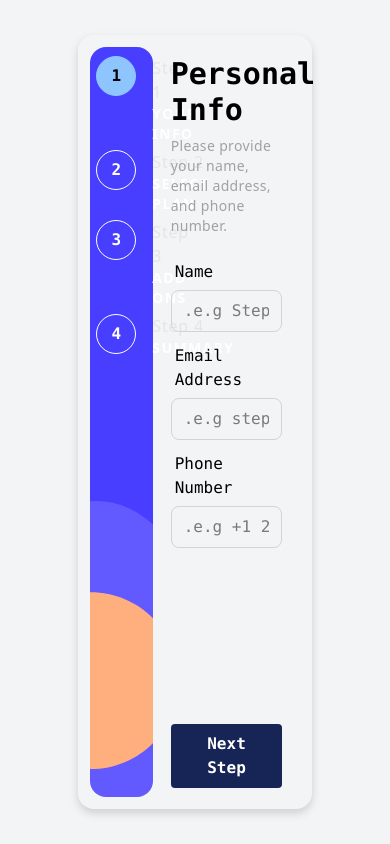
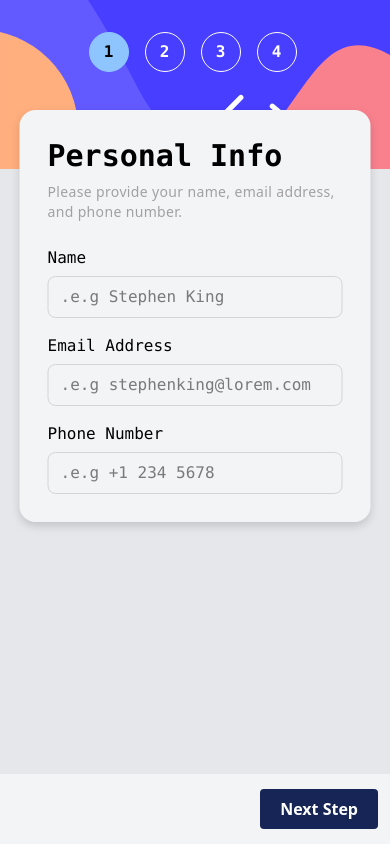
Before and after one commit to persian-ciel/Multi-Step-Site, a React app: page / in a window 390 px wide. Built offline with nearby package versions, Linux system fonts and the light colour scheme; the HTML template or start-up script is replaced by a standard one.

Commit message:
Adding mobile responsive

```diff
--- a/src/App.jsx
+++ b/src/App.jsx
@@ -2,8 +2,13 @@ import { useState } from "react";
 import Sidebar from "./Components/Sidebar";
 import MainContent from "./Components/MainContent";
 import { validateStep1 } from "./validation/InfoInputValidate";
+import useIsMobile from "./hooks/useIsMobile";
+import NextPage from "./Components/Common/ButtonNextPage";
+import GoBack from "./Components/Common/ButtonGoBack";
+import ConfirmButton from "./Components/Common/ConfirmButton";
 
 function App() {
+  const isMobile = useIsMobile();
   const [activeStep, setActiveStep] = useState(1);
   const [formData, setFormData] = useState({
     name: "",
@@ -21,7 +26,65 @@ function App() {
     setActiveStep(newStep);
   };
 
-  return (
+  const goNext = () => {
+    const stepErrors = validateStep1(formData);
+    setErrors(stepErrors);
+    if (Object.keys(stepErrors).length > 0) return;
+
+    setActiveStep((prev) => Math.min(prev + 1, 4));
+  };
+
+  return isMobile ? (
+    <div className="relative overflow-hidden h-screen bg-gray-200">
+      <Sidebar activeStep={activeStep} onStepClick={handleStepChange} />
+      <div className="absolute top-[13%] left-1/2 -translate-x-1/2 w-[90%] rounded-2xl drop-shadow-lg bg-gray-100 p-3">
+        <MainContent
+          activeStep={activeStep}
+          setActiveStep={setActiveStep}
+          formData={formData}
+          setFormData={setFormData}
+          errors={errors}
+          setErrors={setErrors}
+        />
+      </div>
+      <div className="flex h-1/12 w-full absolute bottom-0 items-center bg-gray-100">
+        {activeStep === 1 ? (
+          <div className="absolute right-0 mr-3">
+            <NextPage onClick={goNext} />
+          </div>
+        ) : activeStep === 4 ? (
+          <>
+            <div className="absolute left-0">
+              <GoBack setActiveStep={setActiveStep} />
+            </div>
+            <div className="absolute right-0 mr-3">
+              <ConfirmButton onClick={() => setActiveStep("confirm")} />
+            </div>
+          </>
+        ) : activeStep === 2 ? (
+          <>
+            <div className="absolute left-0">
+              <GoBack setActiveStep={setActiveStep} />
+            </div>
+            <div className="absolute right-0 mr-3">
+              <NextPage setActiveStep={setActiveStep} />
+            </div>
+          </>
+        ) : activeStep === 3 ? (
+          <>
+            <div className="absolute left-0">
+              <GoBack setActiveStep={setActiveStep} />
+            </div>
+            <div className="absolute right-0 mr-3">
+              <NextPage setActiveStep={setActiveStep} />
+            </div>
+          </>
+        ) : (
+          <></>
+        )}
+      </div>
+    </div>
+  ) : (
     <div className="flex h-screen justify-center items-center bg-gray-100">
       <div className="flex h-[91.6667vh] mx-auto my-auto w-3/5 justify-center items-center rounded-2xl drop-shadow-lg bg-gray-100 p-3">
         <Sidebar activeStep={activeStep} onStepClick={handleStepChange} />
--- a/src/Components/MainContent.jsx
+++ b/src/Components/MainContent.jsx
@@ -4,6 +4,7 @@ import Step2 from "./Pages/Plan/index";
 import Step3 from "./Pages/Add-ons/index";
 import Step4 from "./Pages/Summary/index";
 import ConfirmPage from "./Pages/Summary/ConfirmPage";
+import useIsMobile from "../hooks/useIsMobile";
 
 
 function MainContent({
@@ -14,7 +15,26 @@ function MainContent({
   errors,
   setErrors,
 }) {
-  return (
+  const isMobile = useIsMobile();
+  return isMobile ? (
+    <main className="flex-1 h-full">
+      <div className="font-mono h-full  ">
+        {activeStep === 1 && (
+          <Step1
+            formData={formData}
+            setFormData={setFormData}
+            errors={errors}
+            setErrors={setErrors}
+            setActiveStep={setActiveStep}
+          />
+        )}
+        {activeStep === 2 && <Step2 setActiveStep={setActiveStep} />}
+        {activeStep === 3 && <Step3 setActiveStep={setActiveStep} />}
+        {activeStep === 4 && <Step4 setActiveStep={setActiveStep} />}
+        {activeStep === "confirm" && <ConfirmPage />}
+      </div>
+    </main>
+  ) : (
     <main className="flex-1 h-full">
       <div className="font-mono h-full py-[6%] px-[12%]">
         {activeStep === 1 && (
--- a/src/Components/Pages/Add-ons/index.jsx
+++ b/src/Components/Pages/Add-ons/index.jsx
@@ -1,17 +1,48 @@
 import React from "react";
 import PageTilte from "../../Common/PageTitle";
-import CheckboxAddons from "./Checkbox"
+import CheckboxAddons from "./Checkbox";
 import NextPage from "../../Common/ButtonNextPage";
 import GoBack from "../../Common/ButtonGoBack";
+import useIsMobile from "../../../hooks/useIsMobile";
 
 function Step3({ setActiveStep }) {
+  const isMobile = useIsMobile();
   const list = [
-    { id: 1, top: "Online service", des: "Access to multiplayer games", per: 1 },
+    {
+      id: 1,
+      top: "Online service",
+      des: "Access to multiplayer games",
+      per: 1,
+    },
     { id: 2, top: "Larger storage", des: "Extra 1TB of cloud save", per: 2 },
-    { id: 3, top: "Customizable profile", des: "Custom theme on your profile", per: 2 },
+    {
+      id: 3,
+      top: "Customizable profile",
+      des: "Custom theme on your profile",
+      per: 2,
+    },
   ];
 
-  return (
+  return isMobile ? (
+    <div className="relative h-full p-4">
+      <PageTilte
+        titleName="Pick add-ons"
+        text="Add-ons help enhance your gaming experience."
+      />
+
+      {list.map((chebox) => (
+        <CheckboxAddons
+          key={chebox.id}
+          id={chebox.id}
+          title={chebox.top}
+          description={chebox.des}
+          price={chebox.per}
+         />
+      ))}
+
+
+    </div>
+  ) : (
     <div className="relative h-full">
       <PageTilte
         titleName="Pick add-ons"
--- a/src/Components/Pages/Info/Index.jsx
+++ b/src/Components/Pages/Info/Index.jsx
@@ -1,11 +1,13 @@
 import React from "react";
 import FromInput from "./FormInput";
 import NextPage from "../../Common/ButtonNextPage";
-
 import { validateStep1 } from "../../../validation/InfoInputValidate";
 import PageTilte from "../../Common/PageTitle";
+import useIsMobile from "../../../hooks/useIsMobile";
 
 function Step1({ formData, setFormData, errors, setErrors, setActiveStep }) {
+  const isMobile = useIsMobile();
+
   const inputList = [
     { id: 1, name: "name", label: "Name", placeholder: ".e.g Stephen King" },
     {
@@ -35,27 +37,19 @@ function Step1({ formData, setFormData, errors, setErrors, setActiveStep }) {
     setActiveStep((prev) => Math.min(prev + 1, 4));
   };
 
-  return (
-    <div className="relative h-full">
-      <div>
+  return isMobile ? (
+    <div className="p-4">
       <PageTilte
         titleName="Personal Info"
         text="Please provide your name, email address, and phone number."
       />
-      </div>
-
-      <div>
+      <div className="mt-4 space-y-4">
         {inputList.map((link) => (
-          <div key={link.id} className="mt-3 2xl:mt-6">
-            <div className="flex justify-between">
-              <label className="ml-1 font-medium">{link.label}</label>
+          <div key={link.id}>
+            <label className="block font-medium">{link.label}</label>
             {errors?.[link.name] && (
-                <p className="text-red-500 text-xs mt-1.5">
-                  {errors[link.name]}
-                </p>
+              <p className="text-red-500 text-xs mt-1">{errors[link.name]}</p>
             )}
-            </div>
-
             <FromInput
               inputText={link.placeholder}
               name={link.name}
@@ -66,6 +60,31 @@ function Step1({ formData, setFormData, errors, setErrors, setActiveStep }) {
         ))}
       </div>
 
+    </div>
+  ) : (
+    <div className="relative h-full">
+      <PageTilte
+        titleName="Personal Info"
+        text="Please provide your name, email address, and phone number."
+      />
+      <div>
+        {inputList.map((link) => (
+          <div key={link.id} className="mt-3 2xl:mt-6">
+            <div className="flex justify-between">
+              <label className="ml-1 font-medium">{link.label}</label>
+              {errors?.[link.name] && (
+                <p className="text-red-500 text-xs mt-1.5">{errors[link.name]}</p>
+              )}
+            </div>
+            <FromInput
+              inputText={link.placeholder}
+              name={link.name}
+              value={formData?.[link.name] || ""}
+              onChange={handleChange}
+            />
+          </div>
+        ))}
+      </div>
       <div className="absolute bottom-0 right-0">
         <NextPage onClick={goNext} />
       </div>
--- a/src/Components/Pages/Plan/PlanCard.jsx
+++ b/src/Components/Pages/Plan/PlanCard.jsx
@@ -1,7 +1,42 @@
 import React from "react";
+import useIsMobile from "../../../hooks/useIsMobile";
 
 function PlanCard({ image, name, price, isYearly, isSelected, onSelect }) {
-  return (
+  const isMobile = useIsMobile();
+  return isMobile ? (
+    <button
+      onClick={onSelect}
+      className={`w-full border rounded-lg outline-none inline-flex items-center cursor-pointer transition
+        ${
+          isSelected
+            ? "border-purple-800 bg-purple-50"
+            : "border-neutral-300 bg-transparent"
+        }
+        hover:border-purple-800`}
+    >
+      <img
+        src={image}
+        className="w-10 h-10 m-5 ml-4 mb-5 2xl:mb-10 2xl:w-12 2xl:h-12 "
+      />
+      <div className="flex flex-col">
+        <p className="text-left font-semibold font-sans 2xl:text-xl mb-1.5 ">
+          {name}
+        </p>
+        <p className="text-left text-sm mb-1.5 text-neutral-400 tracking-wider ">
+          {price}
+          <span className="text-sm text-neutral-400 tracking-wider">
+            {isYearly ? "/yr" : "/mo"}
+          </span>
+        </p>
+        {isYearly && (
+        <div className="text-blue-950 font-medium text-left  mb-1.5 text-xs 2xl:text-base">
+          2 months free
+        </div>
+      )}
+      </div>
+
+    </button>
+  ) : (
     <button
       onClick={onSelect}
       className={`w-[28%] 2xl:w-[29%] border rounded-lg outline-none cursor-pointer transition
--- a/src/Components/Pages/Plan/index.jsx
+++ b/src/Components/Pages/Plan/index.jsx
@@ -6,12 +6,13 @@ import PageTilte from "../../Common/PageTitle";
 import GoBack from "../../Common/ButtonGoBack";
 import PlanCard from "./PlanCard";
 import RadioButton from "./RadioButton";
-
+import useIsMobile from "../../../hooks/useIsMobile";
 import ArcadeImage from "/images/icon-arcade.svg";
 import AdvanceImage from "/images/icon-advanced.svg";
 import ProImage from "/images/icon-pro.svg";
 
 function Step2({ setActiveStep }) {
+  const isMobile = useIsMobile();
   const dispatch = useDispatch();
   const { isYearly, selectedPlan } = useSelector((state) => state.billing);
 
@@ -21,7 +22,32 @@ function Step2({ setActiveStep }) {
     { id: 3, img: ProImage, title: "Pro", monthly: "$15", yearly: "$150" },
   ];
 
-  return (
+  return isMobile ? (
+    <div className="relative h-full p-4">
+      <PageTilte
+        titleName="Select your plan"
+        text="You have the option of monthly or yearly billing"
+      />
+
+      <div className="w-full flex flex-wrap items-center justify-center gap-6 my-6">
+        {list.map((card) => (
+          <PlanCard
+            key={card.id}
+            image={card.img}
+            name={card.title}
+            price={isYearly ? card.yearly : card.monthly}
+            isYearly={isYearly}
+            isSelected={selectedPlan === card.id}
+            onSelect={() => dispatch(setSelectedPlan(card.id))}
+          />
+        ))}
+      </div>
+
+      <RadioButton />
+
+
+    </div>
+  ) : (
     <div className="relative h-full">
       <PageTilte
         titleName="Select your plan"
--- a/src/Components/Pages/Summary/ConfirmPage.jsx
+++ b/src/Components/Pages/Summary/ConfirmPage.jsx
@@ -1,13 +1,27 @@
 import React from "react";
 import ThanksImage from "/images/icon-thank-you.svg";
+import useIsMobile from "../../../hooks/useIsMobile";
 
 function ConfirmPage() {
-  return (
+  const isMobile = useIsMobile();
+  return isMobile ? (
     <>
-      <div className="flex flex-col justify-center items-center h-full space-y-0">
+      <div className="flex flex-col justify-center items-center h-full space-y-0 p-4 mt-5">
         <img src={ThanksImage} className=""/><br />
         <p className="text-2xl font-bold">Thank you!</p><br />
-        <p className="text-sm text-neutral-400 text-center font-sans">
+        <p className="text-sm text-neutral-400 text-center font-sans mb-6">
+          Thanks for confirming your subscription! We hope you have fun using
+          our platform. If you ever need support, please feel free to email us
+          at support@loremgaming.com.
+        </p>
+      </div>
+    </>
+  ) : (
+    <>
+      <div className="flex flex-col justify-center items-center h-full space-y-0 ">
+        <img src={ThanksImage} className=""/><br />
+        <p className="text-2xl font-bold">Thank you!</p><br />
+        <p className="text-sm text-neutral-400 text-center font-sans ">
           Thanks for confirming your subscription! We hope you have fun using
           our platform. If you ever need support, please feel free to email us
           at support@loremgaming.com.
--- a/src/Components/Pages/Summary/index.jsx
+++ b/src/Components/Pages/Summary/index.jsx
@@ -5,9 +5,27 @@ import SummaryPlan from "./SummaryPlan";
 import SummaryTotal from "./SummaryTotal";
 import GoBack from "../../Common/ButtonGoBack";
 import ConfirmButton from "../../Common/ConfirmButton";
+import useIsMobile from "../../../hooks/useIsMobile";
 
 function Step4({ setActiveStep }) {
-  return (
+  const isMobile = useIsMobile();
+  return isMobile ? (
+    <>
+      <div className="relative h-full p-4">
+        <PageTilte
+          titleName="Finishing up"
+          text="Double-check everything looks OK before confirming."
+        />
+        <div className="bg-zinc-200 rounded-sm 2xl:rounded-lg font-sans">
+          <SummaryPlan />
+          <hr className="w-3/4 bg-neutral-300 text-neutral-300" />
+          <SummaryAddons />
+        </div>
+        <SummaryTotal />
+
+      </div>
+    </>
+  ) : (
     <>
       <div className="relative h-full">
         <PageTilte
--- a/src/Components/Sidebar.jsx
+++ b/src/Components/Sidebar.jsx
@@ -1,6 +1,9 @@
 import SidebarStep from "./SidebarStep";
+import useIsMobile from "../hooks/useIsMobile";
 
 function Sidebar({ activeStep, onStepClick }) {
+  const isMobile = useIsMobile();
+
   const steps = [
     { id: 1, stepsnum: 1, steps: "Step 1", title: "YOUR INFO" },
     { id: 2, stepsnum: 2, steps: "Step 2", title: "SELECT PLAN" },
@@ -8,7 +11,22 @@ function Sidebar({ activeStep, onStepClick }) {
     { id: 4, stepsnum: 4, steps: "Step 4", title: "SUMMARY" },
   ];
 
-  return (
+  return isMobile ? (
+    <>
+      <div className="w-full pt-0 h-[20%] bg-[url(/images/bg-sidebar-mobile.svg)] bg-cover flex justify-center">
+        <div className="font-mono text-white inline-flex mt-8 ">
+          {steps.map((link) => (
+            <div key={link.id} onClick={() => onStepClick(link.id)}>
+              <SidebarStep
+                step={link.stepsnum}
+                isActive={activeStep === link.id}
+              />
+            </div>
+          ))}
+        </div>
+      </div>
+    </>
+  ) : (
     <div className="w-[30%] pt-[4%] rounded-2xl h-full flex-shrink-0 bg-[url(/images/bg-sidebar-desktop.svg)] bg-cover">
       <div className="font-mono text-white">
         {steps.map((link) => (
--- /dev/null
+++ b/src/hooks/useIsMobile.js
@@ -0,0 +1,13 @@
+import { useState, useEffect } from "react";
+
+export default function useIsMobile() {
+  const [isMobile, setIsMobile] = useState(window.innerWidth < 768);
+
+  useEffect(() => {
+    const handleResize = () => setIsMobile(window.innerWidth < 768);
+    window.addEventListener("resize", handleResize);
+    return () => window.removeEventListener("resize", handleResize);
+  }, []);
+
+  return isMobile;
+}
```
Lines whose indentation alone changed are shown as unchanged.
